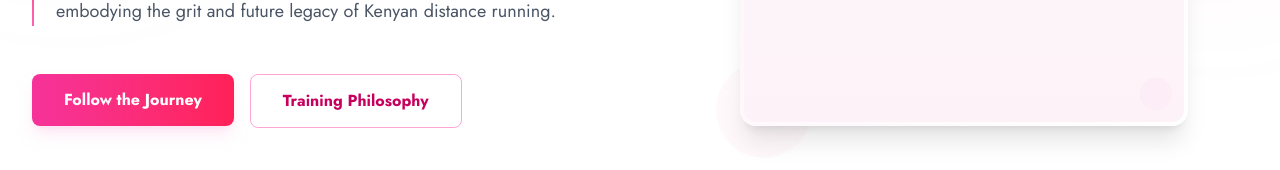
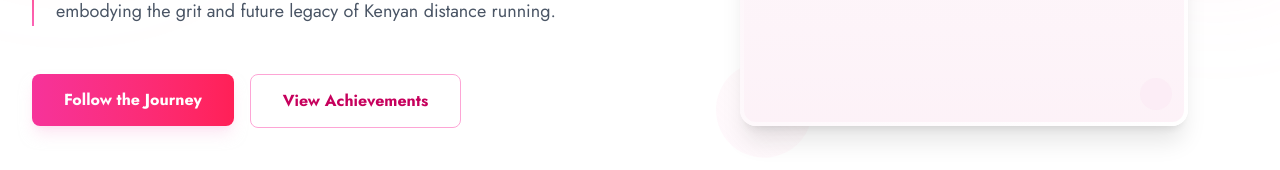
Before and after one commit to Koech161/gideon-sugut, a Next.js app: page / in a window 1280 px wide. Shown: the part 571-741 px from the top of the page. Built offline with nearby package versions, Linux system fonts and the light colour scheme.

Commit message:
update hero

```diff
--- a/components/Hero.jsx
+++ b/components/Hero.jsx
@@ -97,7 +97,8 @@ export default function Hero() {
 
               <Link href="#achievements">
                 <button className="px-8 py-3.5 font-semibold text-pink-700 rounded-lg border border-pink-300 hover:bg-pink-50 transition-all duration-300">
-                  Training Philosophy
+
+                View Achievements
                 </button>
               </Link>
             </div>
```
